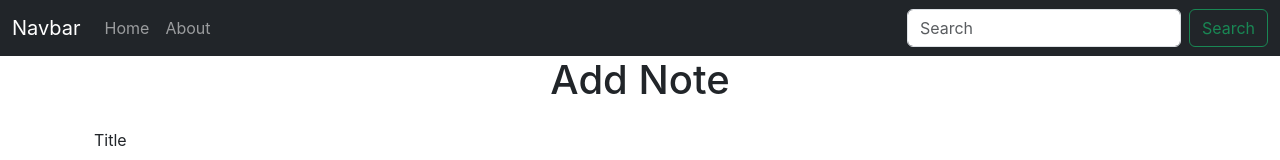
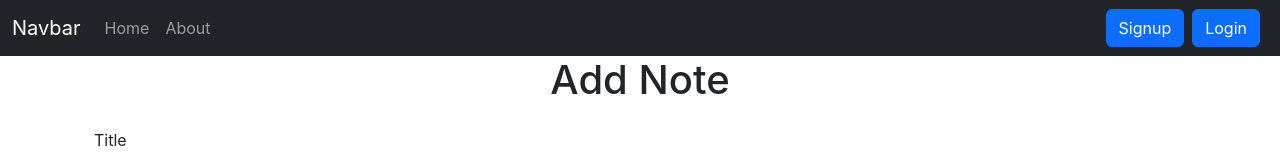
Before and after one commit to PRAJAPATI-NEEL-2005/notify, a React (Create React App) app: page / in a window 1280 px wide. Shown: the top 160 px of the page. Built offline with nearby package versions, Linux system fonts and the light colour scheme; no server answers.

Commit message:
sign in button added

```diff
--- a/src/components/Navbar.js
+++ b/src/components/Navbar.js
@@ -36,15 +36,11 @@
             </li>
           </ul>
           <form className="d-flex" role="search">
-            <input
-              className="form-control me-2"
-              type="search"
-              placeholder="Search"
-              aria-label="Search"
-            />
-            <button className="btn btn-outline-success" type="submit">
-              Search
-            </button>
+
+            <Link class="btn btn-primary" to="/signup" role="button">Signup</Link>
+             <Link class="btn btn-primary mx-2" to="/login" role="button">Login</Link>
+
+
           </form>
         </div>
       </div>
```
